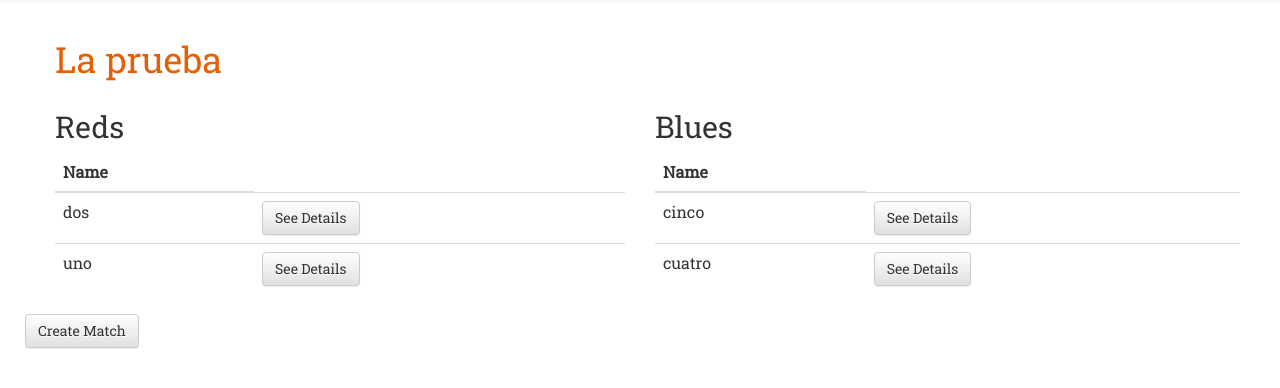
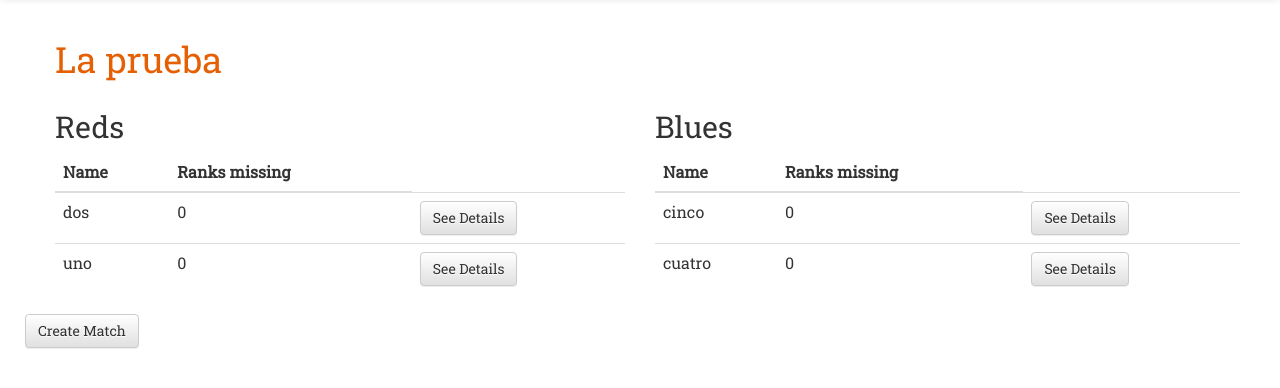
Before and after one commit to lmarianarp19/myMatchingApp, a Django app: page /community/15/ in a window 1280 px wide. Shown: the part 52-440 px from the top of the page. Run offline with Django 3.2, Linux system fonts and the light colour scheme; data comes from the database, SQL or seed files in the repository; both versions use the stored data as it was after the commit; some libraries are stand-ins or nearby versions.

Commit message:
add ranks missing to cammunity page details

```diff
--- a/myMatchingApp/match/templates/match/community_detail.html
+++ b/myMatchingApp/match/templates/match/community_detail.html
@@ -11,12 +11,15 @@
       <thead>
         <tr>
           <th scope="col">Name</th>
+          <th scope="col">Ranks missing</th>
+
         </tr>
       </thead>
       <tbody>
-        {% for red in reds %}
+        {% for red in red_given_rankings %}
         <tr>
           <td>{{red.name}}</td>
+          <td>{{red.ranks_missing}}
           <td> <a href="{% url 'red_details' red.pk%}" class="btn btn-default" ><span>See Details</span></a></td>
         </tr>
         {% endfor %}
@@ -35,13 +38,14 @@
         <thead>
           <tr>
             <th scope="col">Name</th>
+            <th scope="col">Ranks missing</th>
           </tr>
         </thead>
         <tbody>
-          {% for blue in blues %}
+          {% for blue in blue_given_rankings %}
           <tr>
             <td>{{blue.name}}</td>
-
+            <td>{{blue.ranks_missing}}</td>
             <td> <a href="{% url 'blue_details' blue.pk %}" class="btn btn-default" ><span>See Details</span></a></td>
           </tr>
           {% endfor %}
--- a/myMatchingApp/match/views.py
+++ b/myMatchingApp/match/views.py
@@ -20,19 +20,6 @@ def home(request):
 def community_list(request):
     communities = Community.objects.all()
     return render(request, 'match/community_list.html', {'communities': communities})
-
-# def new_community(request):
-#     if request.method == "POST":
-#         form = CommunityForm(request.POST)
-#         if form.is_valid():
-#             community = form.save(commit=False)
-#             community.save()
-#             # return redirect('new_woman', id=community.id)
-#             return redirect('home')
-#             # return redirect('community_list')
-#     else:
-#         form = CommunityForm()
-#     return render(request, 'match/new_community.html', {'form': form})
 
 def new_red(request):
     if request.method == "POST":
@@ -139,7 +126,50 @@ def community_details(request, pk):
     blues = Blue.objects.filter(community = community)
     add_red = can_add_members(community, reds)
     add_blue = can_add_members(community, blues)
-    return render(request, 'match/community_detail.html', {'community': community, 'reds': reds, 'blues': blues, 'add_red': add_red, 'add_blue': add_blue})
+
+    red_given_rankings = []
+
+    for person in reds:
+        details_rankings_given = {}
+        given_ranks = 0
+        ranking_involving_person = Ranking.objects.filter(red=person)
+        for rank in ranking_involving_person:
+            if rank.red_to_blue_score:
+                given_ranks  += 1
+        details_rankings_given['name'] = person.name
+        details_rankings_given['ranks_missing'] = int(community.number_couples)-given_ranks
+        details_rankings_given['pk'] = person.pk
+        red_given_rankings.append(details_rankings_given)
+
+    blue_given_rankings = []
+
+    for person in blues:
+        details_rankings_given ={}
+        given_ranks = 0
+        ranking_involving_person = Ranking.objects.filter(blue=person)
+        for rank in ranking_involving_person:
+            if rank.blue_to_red_score:
+                given_ranks  += 1
+        details_rankings_given['name'] = person.name
+        details_rankings_given['ranks_missing'] = int(community.number_couples)-given_ranks
+        details_rankings_given['pk'] = person.pk
+        blue_given_rankings.append(details_rankings_given)
+
+    return render(request, 'match/community_detail.html', {'community': community, 'reds': reds, 'blues': blues, 'add_red': add_red, 'add_blue': add_blue, 'red_given_rankings': red_given_rankings, 'blue_given_rankings': blue_given_rankings})
+
+
+def ranks_given(singular, plural, other):
+    name_rankings_given = {}
+    for person in plural:
+        given_ranks = 0
+        ranking_involving_person = Ranking.objects.filter(singular=person)
+        for rank in ranking_involve_person:
+            if rank.singular_to_other_score:
+                given_ranks  += 1
+                print('blue to red_scores')
+                print( rank.singular_to_other_score)
+        name_rankings_given[singular.name] = given_ranks
+    return name_rankings_given
 
 def can_add_members(community, group):
     if len(group) < int(community.number_couples):
```
Also changed, not shown: myMatchingApp/match/templates/match/new_ranking_by_blue.html (+12 -3 lines), myMatchingApp/match/templates/match/new_ranking_by_red.html (+10 -3 lines), myMatchingApp/db.sqlite3.
